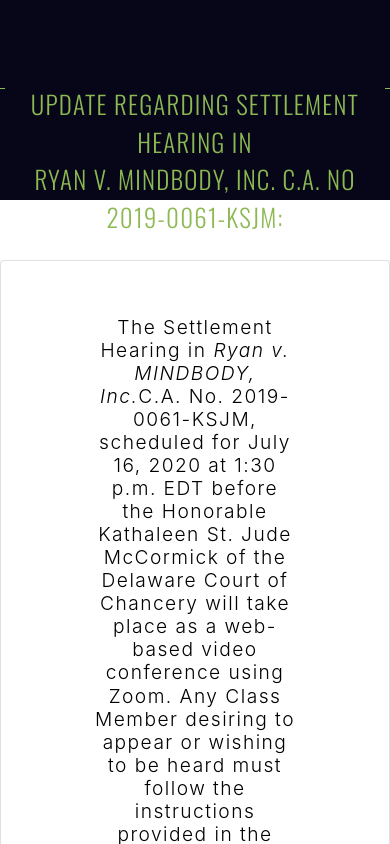
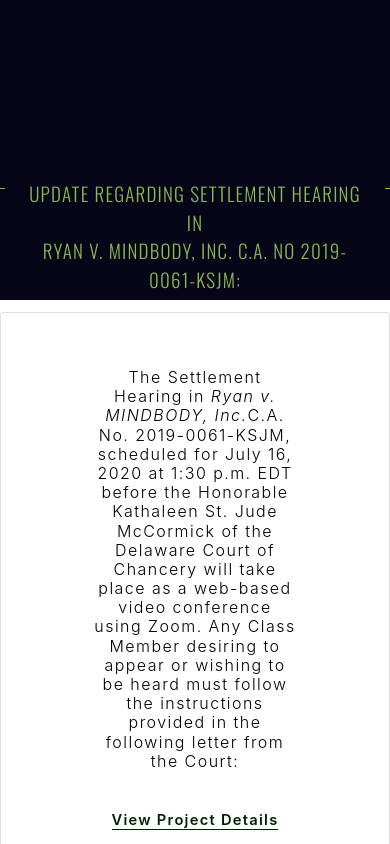
Before and after one commit to nlasusa/KTMCmindbodysettlement, a plain HTML site: page index.html in a window 390 px wide. Shown: the top 844 px of the page. Drawn offline with nearby package versions, Linux system fonts and the light colour scheme; a web font is replaced by a local one.

Commit message:
updated media queries

```diff
--- a/style.css
+++ b/style.css
@@ -142,3 +142,26 @@
 	color:#8db953;
 	border-bottom: none;
 }
+
+#page_hero {
+	height:200px;
+	width:100%;
+	background:#060618;
+}
+
+
+@media only screen and (max-width: 850px) {
+	#page_hero {
+		height:300px;
+		width:100%;
+		background:#060618;
+	}
+
+	.card_headline_int {
+		font-size: 19px;
+	}
+
+	.card_title {
+		font-size:1em;
+	}
+}
```
